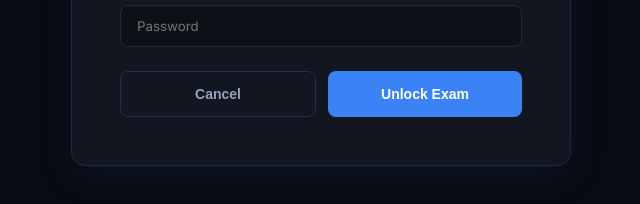
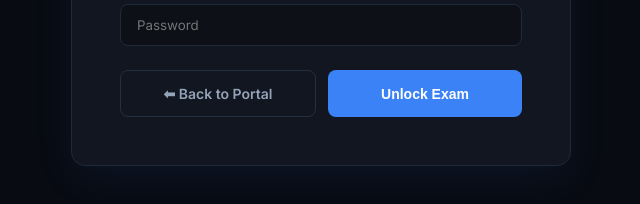
Before and after one commit to ahsam991/ECRM-tutorial, a plain HTML site: page quiz.html in a window 1280 px wide. Shown: the part 450-654 px from the top of the page, 319-959 px from the left. Drawn offline with Linux system fonts and the light colour scheme.

Commit message:
Add Back to Portal buttons on Quiz page

```diff
--- a/quiz.html
+++ b/quiz.html
@@ -595,7 +595,7 @@
             <input type="email" id="quizEmail" placeholder="Email Address" style="width:100%; padding:12px 16px; margin-bottom:16px; border-radius:8px; border:1px solid #1e2a3a; background:#0d1117; color:#e2e8f0; outline:none; font-family:inherit;">
             <input type="password" id="quizPassword" placeholder="Password" style="width:100%; padding:12px 16px; margin-bottom:24px; border-radius:8px; border:1px solid #1e2a3a; background:#0d1117; color:#e2e8f0; outline:none; font-family:inherit;">
             <div style="display:flex; gap:12px; width:100%;">
-                <button onclick="cancelQuizAuth()" style="flex:1; padding:14px; font-size:14px; background:transparent; border:1px solid #243040; color:#94a3b8; border-radius:8px; cursor:pointer; font-weight:600;">Cancel</button>
+                <a href="index.html" style="flex:1; padding:14px; font-size:14px; background:transparent; border:1px solid #243040; color:#94a3b8; border-radius:8px; cursor:pointer; font-weight:600; text-decoration:none; display:inline-flex; align-items:center; justify-content:center;">⬅ Back to Portal</a>
                 <button onclick="unlockQuiz()" style="flex:1; padding:14px; font-size:14px; background:#3b82f6; border:none; color:#fff; border-radius:8px; cursor:pointer; font-weight:600;">Unlock Exam</button>
             </div>
             <p id="quizError" style="color:#ef4444; font-size:12px; margin-top:12px; display:none;">❌ Invalid email or password.</p>
@@ -613,6 +613,7 @@
             </div>
         </div>
         <div class="header-stats">
+            <a href="index.html" class="stat-pill" style="text-decoration:none; color:inherit; cursor:pointer; background:rgba(59,130,246,0.15); border-color:rgba(59,130,246,0.4); font-weight:600;">⬅ Back to Portal</a>
             <div class="stat-pill">📝 <span id="answered-count">0</span> / 60 answered</div>
             <div class="stat-pill">⏱ <span id="timer">00:00</span></div>
         </div>
```
